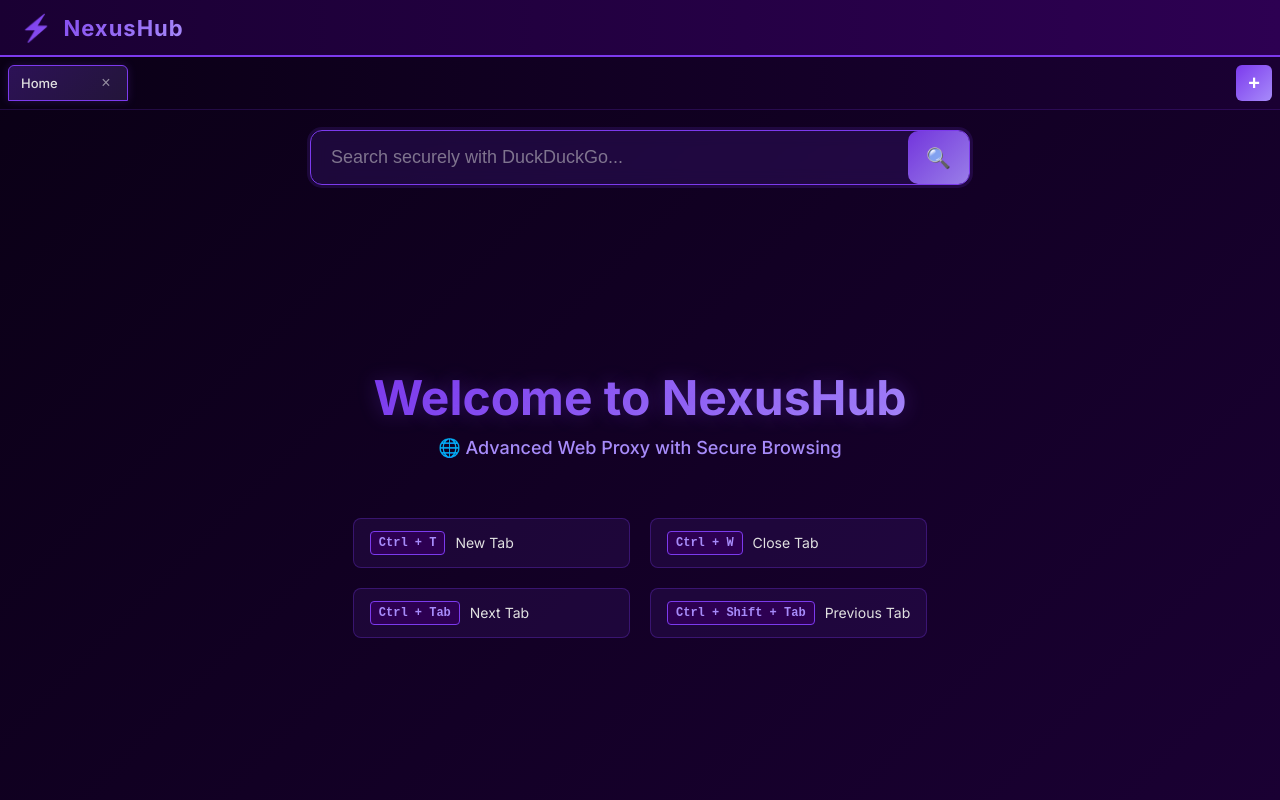
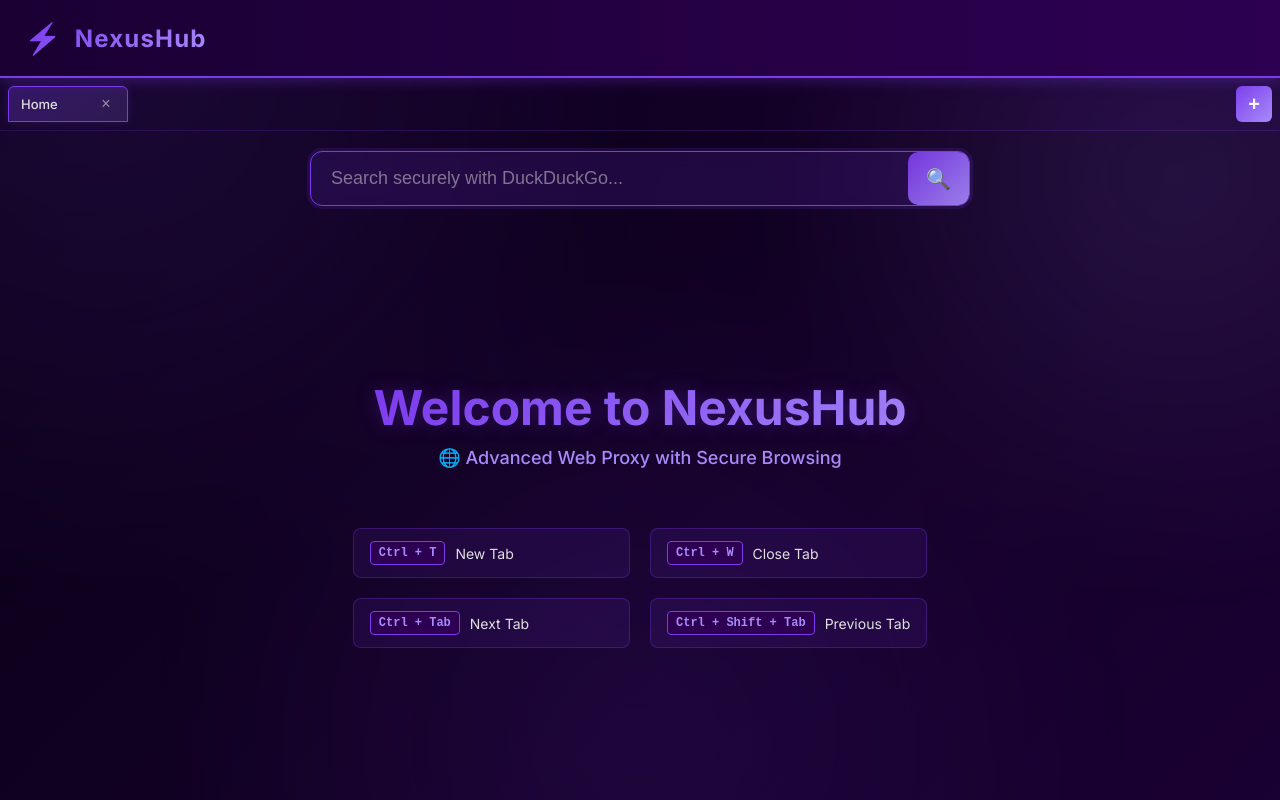
Before and after one commit to NexusDevelopments/nexushub-webproxy, a Next.js app: page / in a window 1280 px wide. Built offline with nearby package versions, Linux system fonts and the light colour scheme.

Commit message:
style(ui): animated background + thicker header on home

```diff
--- a/components/App.module.css
+++ b/components/App.module.css
@@ -5,33 +5,53 @@
   background: linear-gradient(135deg, #0a0015 0%, #1a0033 100%);
   color: #e0e0e0;
   overflow: hidden;
+  position: relative;
+}
+
+@keyframes appGradientShift {
+  0% { background-position: 0% 50%; }
+  50% { background-position: 100% 50%; }
+  100% { background-position: 0% 50%; }
+}
+
+.app::before {
+  content: '';
+  position: absolute;
+  inset: -20% -20%;
+  background: radial-gradient(900px 900px at 20% 20%, rgba(124,58,237,0.14), transparent 60%),
+              radial-gradient(700px 700px at 80% 30%, rgba(167,139,250,0.12), transparent 60%),
+              radial-gradient(800px 800px at 50% 80%, rgba(124,58,237,0.1), transparent 60%);
+  filter: blur(30px);
+  animation: appGradientShift 22s ease-in-out infinite;
+  pointer-events: none;
 }
 
 .header {
   background: linear-gradient(90deg, #1a0033 0%, #2d0052 100%);
-  padding: 12px 20px;
+  padding: 20px 24px;
   border-bottom: 2px solid #7c3aed;
-  box-shadow: 0 2px 10px rgba(124, 58, 237, 0.3);
+  box-shadow: 0 2px 14px rgba(124, 58, 237, 0.35);
   display: flex;
   align-items: center;
-  gap: 15px;
+  gap: 18px;
+  backdrop-filter: blur(8px);
 }
 
 .logo {
   display: flex;
   align-items: center;
-  gap: 10px;
-  font-size: 22px;
+  gap: 12px;
+  font-size: 24px;
   font-weight: bold;
   background: linear-gradient(135deg, #7c3aed, #a78bfa);
   -webkit-background-clip: text;
   -webkit-text-fill-color: transparent;
   background-clip: text;
-  letter-spacing: 1px;
+  letter-spacing: 1.2px;
 }
 
 .logoIcon {
-  font-size: 26px;
+  font-size: 30px;
 }
 
 .contentContainer {
```
